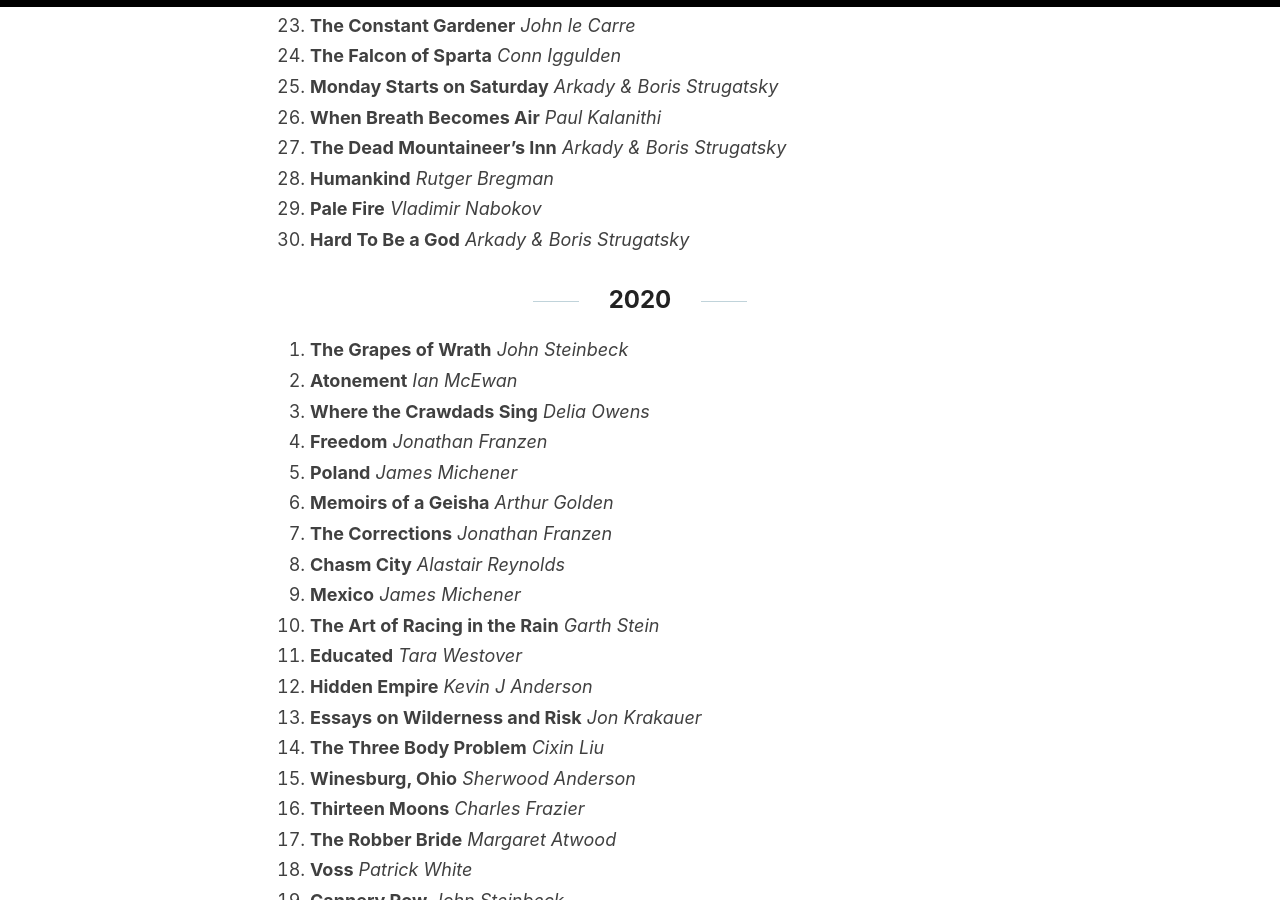
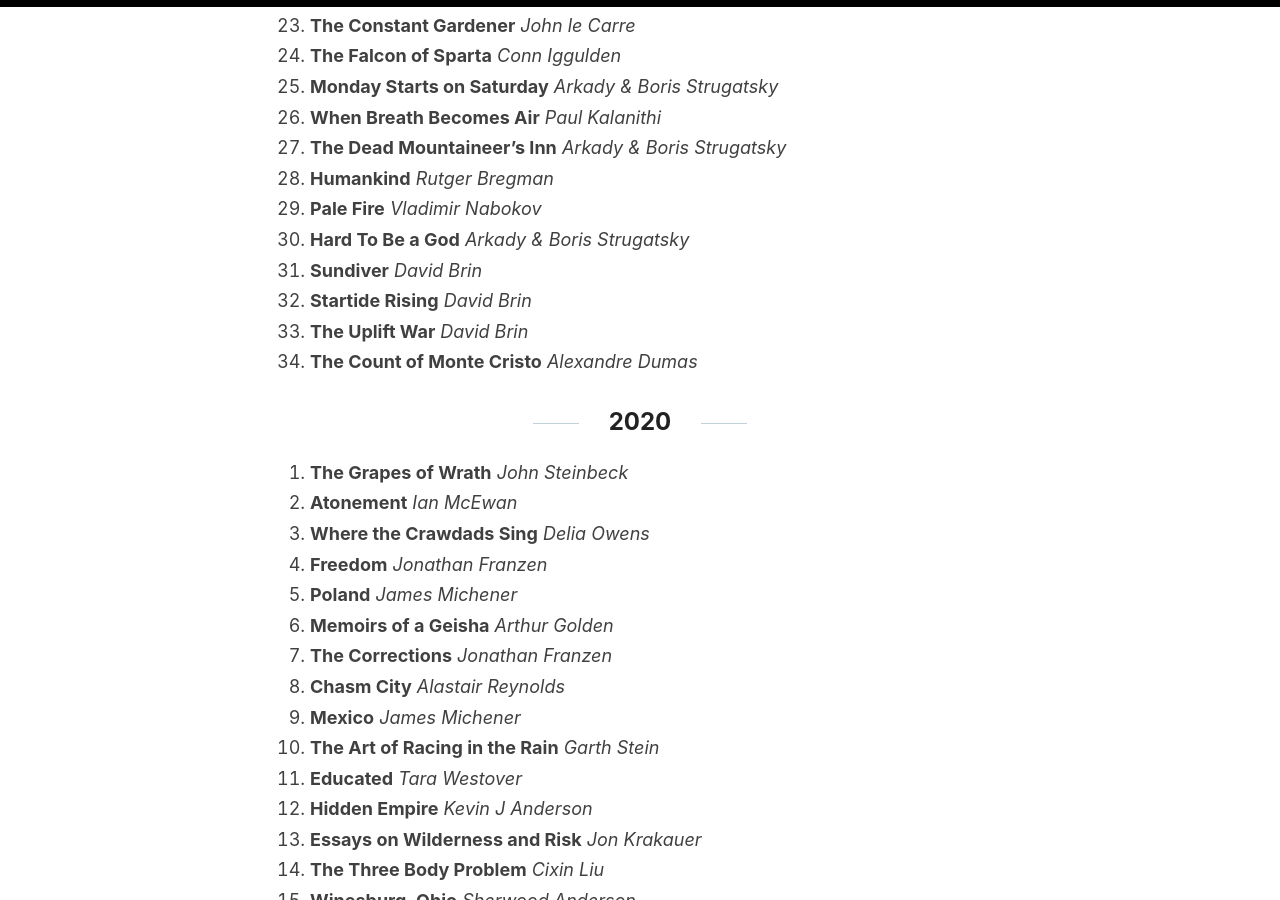
Before and after one commit to Murrkeys/Murrkeys.github.io, a Jekyll site: the page built from _posts/2020-08-26-books.md, in a window 1280 px wide and 900 px high, scrolled down 1153 px. Built offline with Jekyll 4.4.1, drawn with Linux system fonts in a browser that asks for light colours.

Commit message:
Update 2020-08-26-books.md

```diff
--- a/_posts/2020-08-26-books.md
+++ b/_posts/2020-08-26-books.md
@@ -37,6 +37,10 @@ A list of books I am currently reading or have read. Think of this as a virtual
 28. **Humankind** *Rutger Bregman*
 29. **Pale Fire** *Vladimir Nabokov*
 30. **Hard To Be a God** *Arkady & Boris Strugatsky*
+31. **Sundiver** *David Brin*
+32. **Startide Rising** *David Brin*
+33. **The Uplift War** *David Brin*
+34. **The Count of Monte Cristo** *Alexandre Dumas*
 
 ## 2020
 
```
